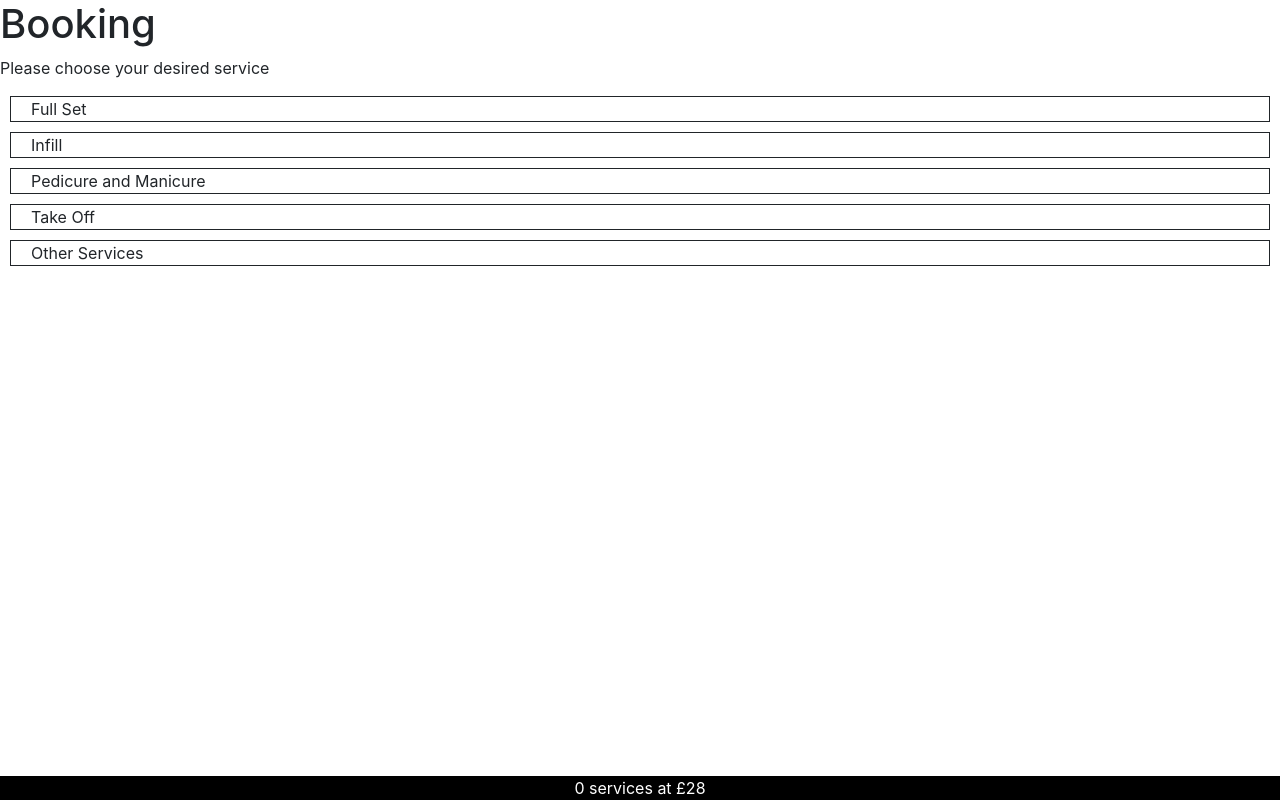
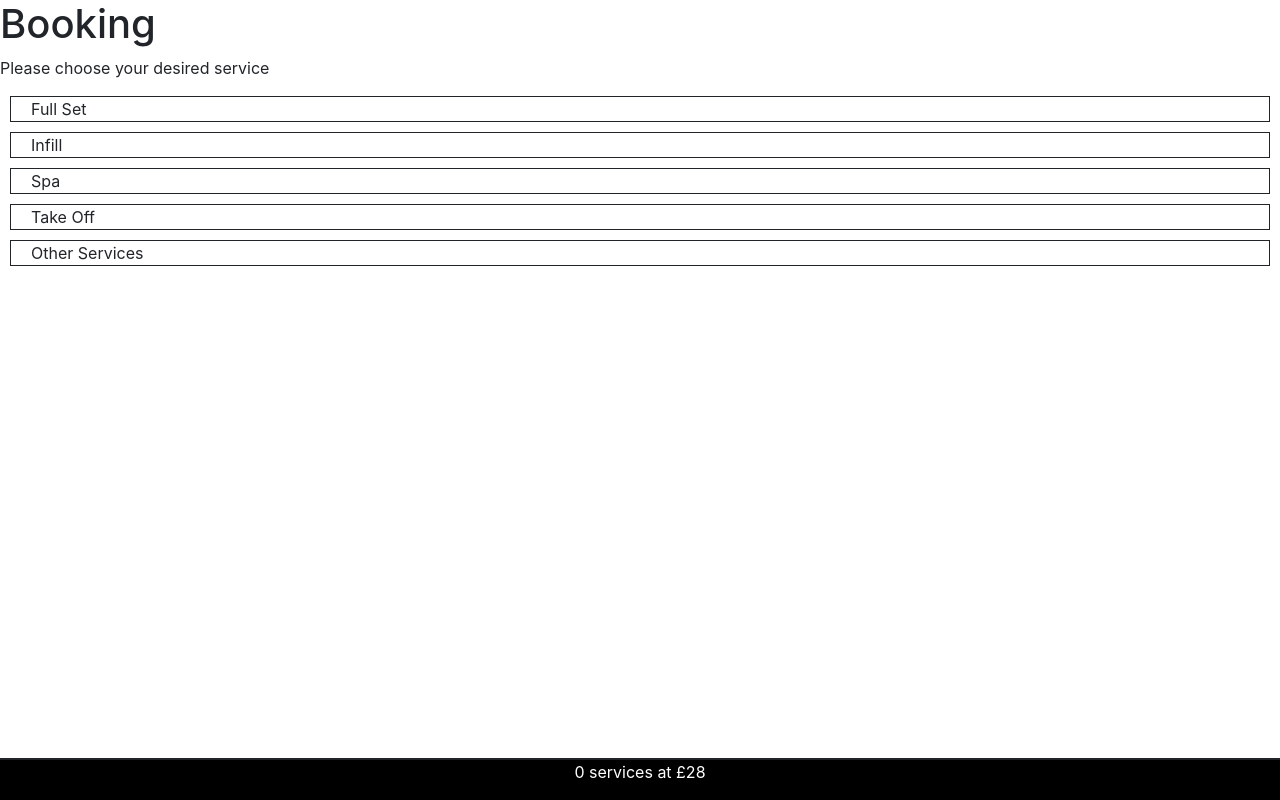
Before and after one commit to khongminhtn/project-zoenail, a React (Create React App) app in the folder booking-react/: page / in a window 1280 px wide. Built offline with nearby package versions, Linux system fonts and the light colour scheme.

Commit message:
added extension functionality to basket for users to see what orders they have selected

```diff
--- a/booking-react/public/style.css
+++ b/booking-react/public/style.css
@@ -12,5 +12,15 @@
     position: fixed;
     bottom: 0;
     width: 100%;
+    height: 40px;
 
 }
+
+.BasketExtension {
+    border: 1px solid;
+    position: fixed;
+    bottom: 40px;
+    width: 100%;
+    padding-left: 10px;
+    padding-right: 10px;
+}
--- a/booking-react/src/App.js
+++ b/booking-react/src/App.js
@@ -12,8 +12,20 @@ function Basket(props) {
     const totalServices = props.services.length;
     const message = `${totalServices} services at £28`
     return(
-        <div className="Basket">
-            {message}
+        <div>
+            <div className="BasketExtension">
+                {
+                    props.showBasket === true
+                    ?   props.services.map((service, id) => (
+                            <div key={id}>{id}. {service.base} {service.core} {service.extras} {service.length}</div>
+                        ))
+                    :   null
+                }
+            </div>
+            <div
+                className="Basket"
+                onClick={props.handleBasket}
+            >{message}</div>
         </div>
     );
 };
@@ -26,7 +38,9 @@ class App extends React.Component{
             core: null,
             extras: null,
             length: null,
-            services: []
+            services: [],
+
+            showBasket: false
         };
     };
 
@@ -77,7 +91,7 @@ class App extends React.Component{
             extras: e.target.getAttribute("name")
         });
 
-        this.state.base !== "Pedicure and Manicure"
+        this.state.base !== "Spa"
         ?   this.setState({extras: e.target.getAttribute("name")})
         :   this.setState({
                 base: null,
@@ -106,19 +120,29 @@ class App extends React.Component{
         })
     }
 
+    handleBasket = (e) => {
+        this.state.showBasket === false
+        ?   this.setState({showBasket: true})
+        :   this.setState({showBasket: false})
+    }
+
     render() {
         return (
             <div className="Booking">
                 <h1>Booking</h1>
                 <p>Please choose your desired service</p>
+
                 <Services
                     selected={this.state}
                     handleBase={this.handleBase}
                     handleCore={this.handleCore}
                     handleExtras={this.handleExtras}
                     handleLength={this.handleLength}/>
-                <Basket services={this.state.services}/>
-                {console.log(this.state)}
+
+                <Basket
+                    handleBasket={this.handleBasket}
+                    showBasket={this.state.showBasket}
+                    services={this.state.services}/>
             </div>
         )
     }
--- a/booking-react/src/components/Services.jsx
+++ b/booking-react/src/components/Services.jsx
@@ -95,7 +95,7 @@ function ServiceCore(props) {
                     )
                 )
 
-                :   props.name === "Pedicure and Manicure"
+                :   props.name === "Spa"
                 ?   pedicureManicure.map((service) => (
                         <div
                             key={service}
@@ -173,9 +173,10 @@ function ServiceBase(props) {
                             core={props.selected.core}/>
 
                     :   props.name === props.selected.base
-                            && props.selected.base !== "Pedicure and Manicure"
+                            && props.selected.base !== "Spa"
                             && props.selected.core !== null
-                    ?   <ServiceLength handleLength={props.handleLength}/>
+                    ?   <ServiceLength
+                            handleLength={props.handleLength}/>
 
                     :   null
                 }
@@ -186,7 +187,7 @@ function ServiceBase(props) {
 
 
 function Services (props) {
-    let services=["Full Set", "Infill", "Pedicure and Manicure", "Take Off", "Other Services"]
+    let services=["Full Set", "Infill", "Spa", "Take Off", "Other Services"]
     return(
         <div>
             {
```
